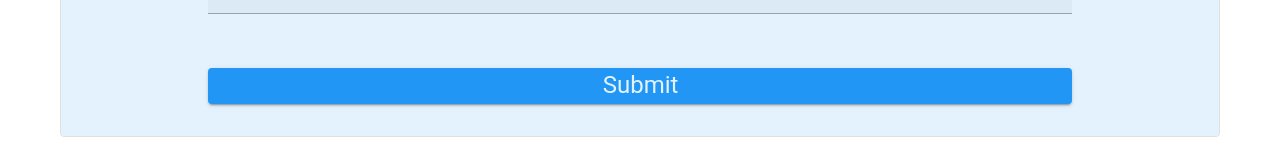
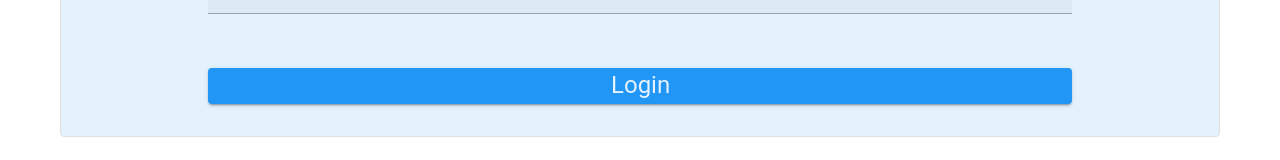
Before and after one commit to muhdumarcareer/aham-invest, a Vue app: page / in a window 1280 px wide. Shown: the part 495-655 px from the top of the page. Built offline with nearby package versions, Linux system fonts and the light colour scheme; what vue-chartkick would draw is missing.

Commit message:
login button

```diff
--- a/src/views/login-view.vue
+++ b/src/views/login-view.vue
@@ -20,7 +20,7 @@
 
                 <v-col cols="12">
                   <v-btn type="submit" block class="mt-2" color="blue" @click="goToHomePage">
-                    <p class="text-h5">Submit</p>
+                    <p class="text-h5">Login</p>
                   </v-btn>
                 </v-col>
               </v-row>
```
